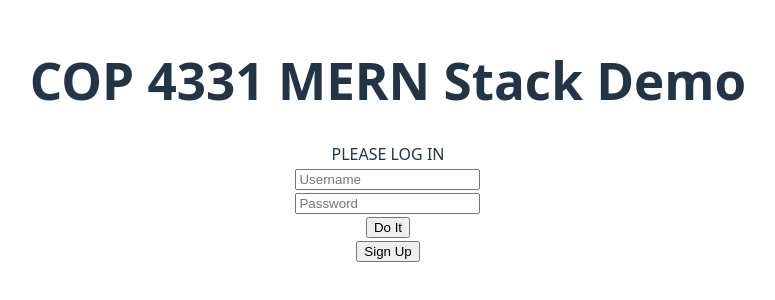
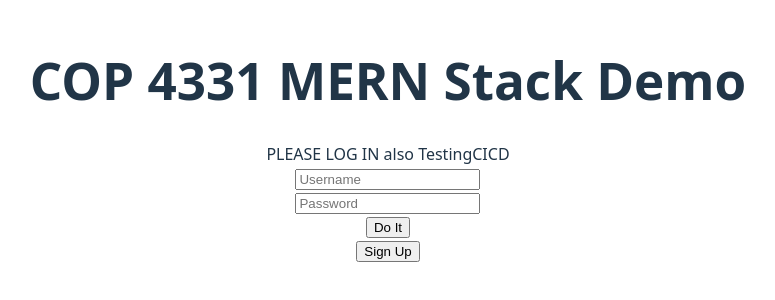
Before and after one commit to MarsTheMeme/POOSProject2, a React app in the folder frontend/: page / in a window 1280 px wide. Shown: the part 260-560 px from the top of the page, without its empty margins (252-1027 px from the left). Built offline with nearby package versions, Linux system fonts and the light colour scheme; the HTML template or start-up script is replaced by a standard one.

Commit message:
Testing deploy.yml

```diff
--- a/frontend/src/components/Login.tsx
+++ b/frontend/src/components/Login.tsx
@@ -64,7 +64,7 @@ function Login()
 
     return(
         <div id="loginDiv">
-            <span id="inner-title">PLEASE LOG IN</span><br />
+            <span id="inner-title">PLEASE LOG IN also TestingCICD</span><br />
             <input
                 type="text"
                 id="loginName"
--- a/frontend/src/components/Path.ts
+++ b/frontend/src/components/Path.ts
@@ -1,4 +1,4 @@
-const app_name = '167.71.175.51'
+const app_name = 'seesagenda.online'
 
 export function buildPath(route: string): string
 {
```
